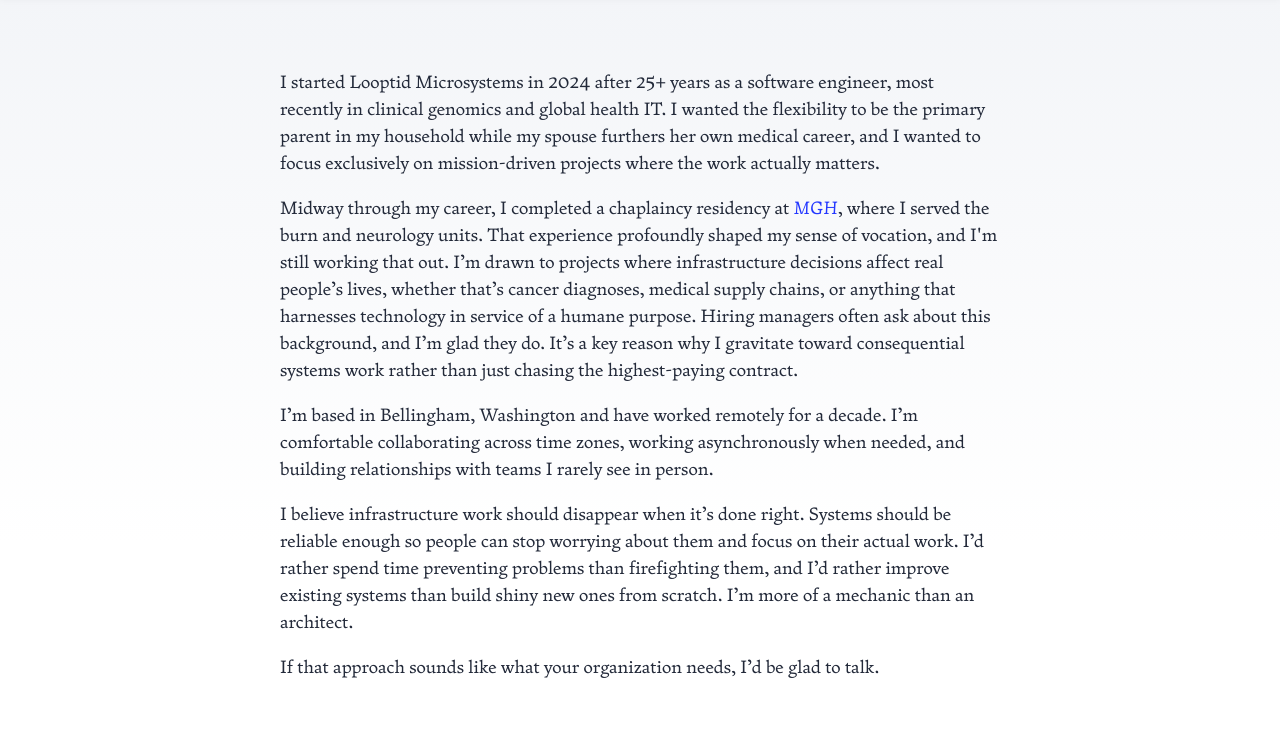
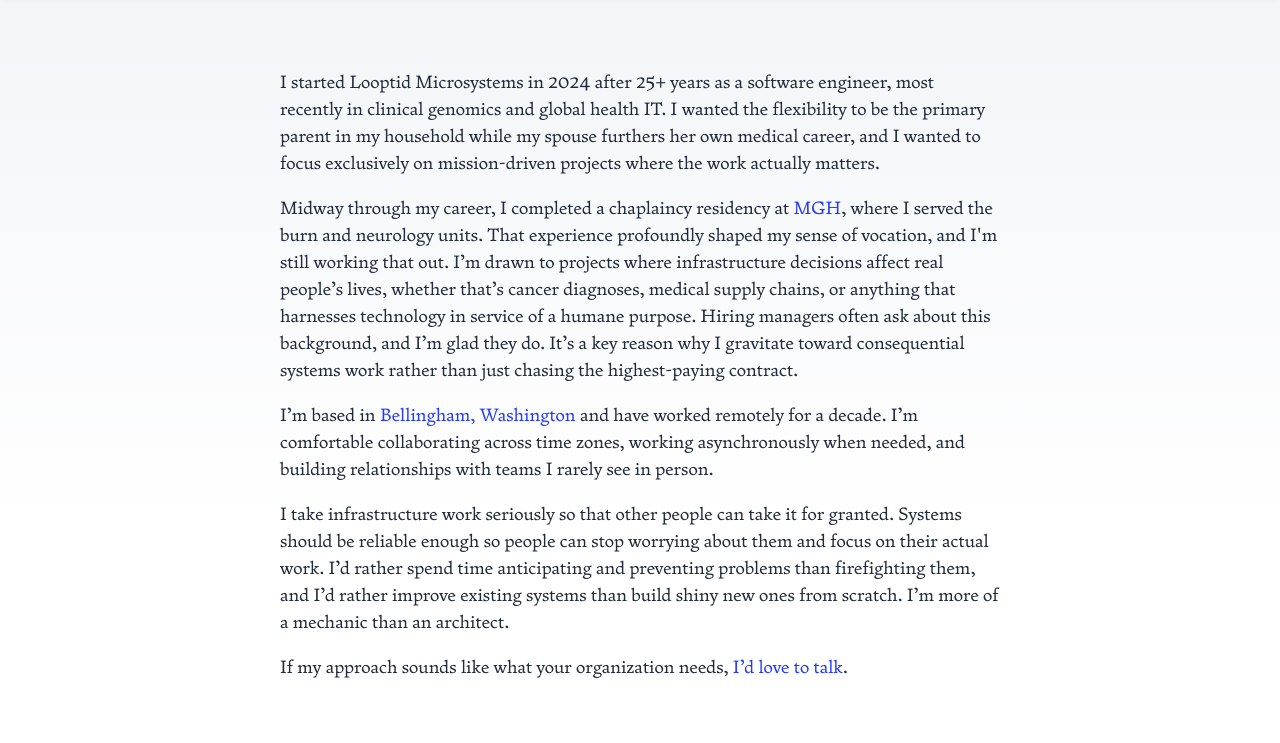
Before and after one commit to mdpearson/looptid-homepage, an Astro site: page /about in a window 1280 px wide. Shown: the part 57-800 px from the top of the page. Built offline with nearby package versions, Linux system fonts and the light colour scheme; Astro itself is replaced by a stand-in of ours.

Commit message:
More edits

```diff
--- a/src/pages/about.mdx
+++ b/src/pages/about.mdx
@@ -19,14 +19,17 @@ service of a humane purpose. Hiring managers often ask about this background,
 and I’m glad they do. It’s a key reason why I gravitate toward consequential
 systems work rather than just chasing the highest-paying contract.
 
-I’m based in Bellingham, Washington and have worked remotely for a decade. I’m
-comfortable collaborating across time zones, working asynchronously when needed,
-and building relationships with teams I rarely see in person.
+I’m based in [Bellingham, Washington](https://cob.org/visiting/about-visiting)
+and have worked remotely for a decade. I’m comfortable collaborating across time
+zones, working asynchronously when needed, and building relationships with teams
+I rarely see in person.
 
-I believe infrastructure work should disappear when it’s done right. Systems
-should be reliable enough so people can stop worrying about them and focus on
-their actual work. I’d rather spend time preventing problems than firefighting
-them, and I’d rather improve existing systems than build shiny new ones from
-scratch. I’m more of a mechanic than an architect.
+I take infrastructure work seriously so that other people can take it for
+granted. Systems should be reliable enough so people can stop worrying about
+them and focus on their actual work. I’d rather spend time anticipating and
+preventing problems than firefighting them, and I’d rather improve existing
+systems than build shiny new ones from scratch. I’m more of a mechanic than an
+architect.
 
-If that approach sounds like what your organization needs, I’d be glad to talk.
+If my approach sounds like what your organization needs,
+[I’d love to talk](/contact).
--- a/src/styles/global.css
+++ b/src/styles/global.css
@@ -109,7 +109,6 @@ a:hover {
 }
 p a {
   text-decoration: none;
-  font-style: italic;
 }
 p {
   margin-bottom: 1em;
```
Also changed, not shown: src/pages/index.mdx (+4 -4 lines).
